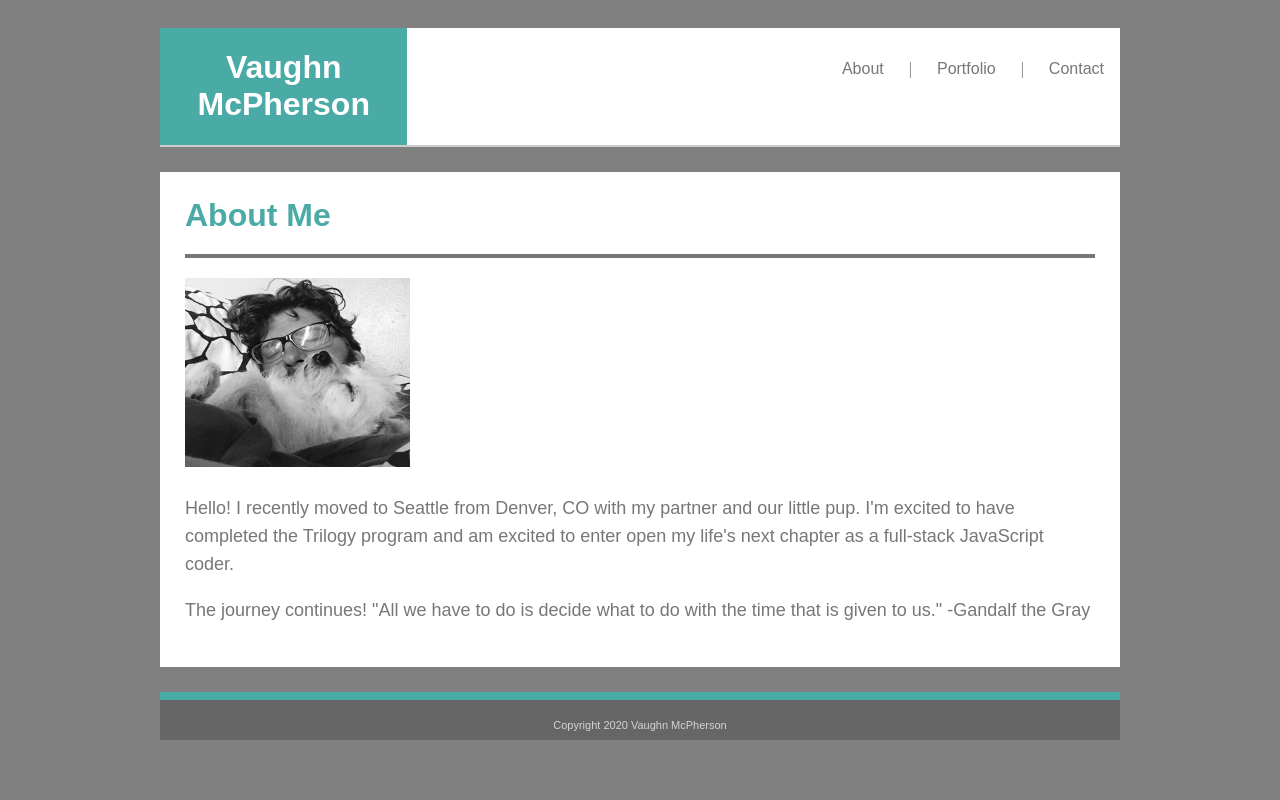
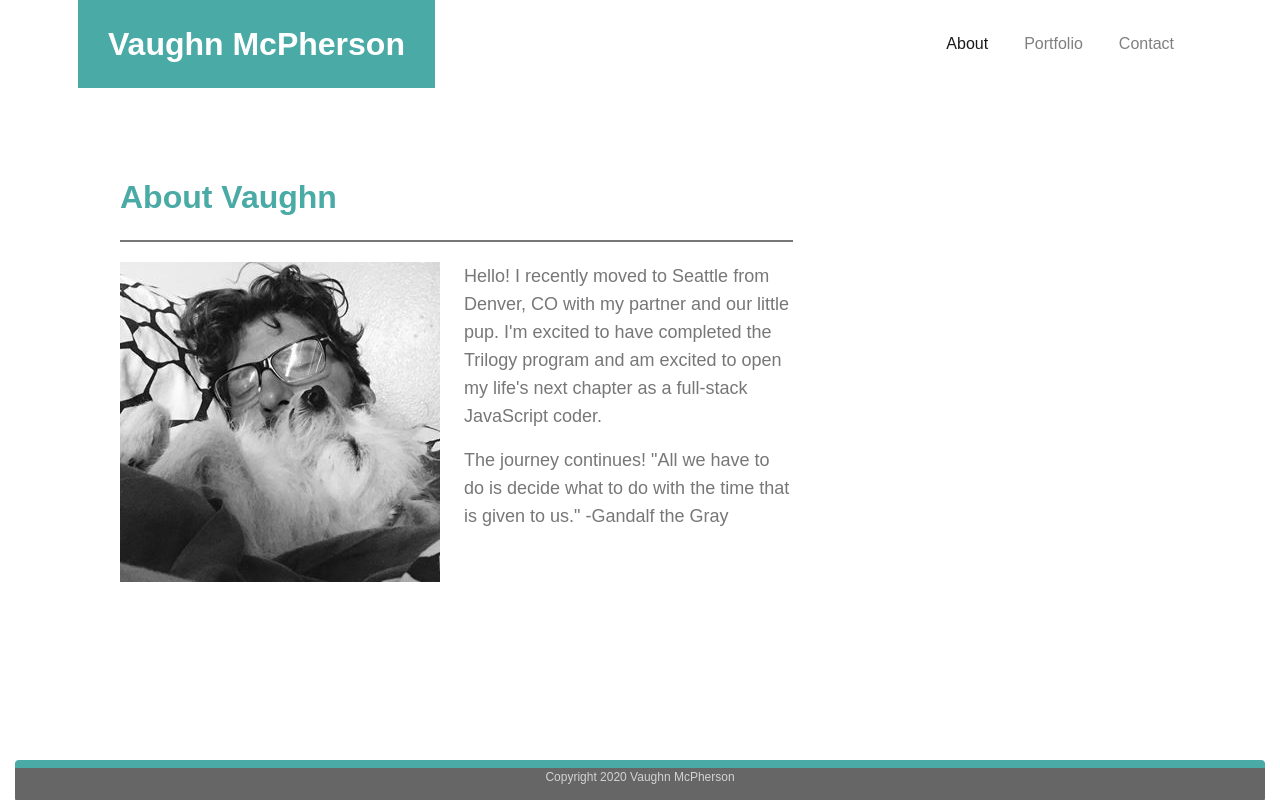
Before and after one commit to Vaughnsmcp/Unit2_Responsive_Portfolio, a plain HTML site: page index.html in a window 1280 px wide. Drawn offline with nearby package versions, Linux system fonts and the light colour scheme.

Commit message:
style, portfolio

```diff
--- a/assets/CSS/style.css
+++ b/assets/CSS/style.css
@@ -7,113 +7,140 @@
     font-family: 'Arial', 'Helvetica Neue', 'Helvetica', 'sans-serif';
 }
 
-    body {
-        background-image: url('../images/dynamic-style.png')repeat;
-        min-height: 100%;
-        border-color: #dddddd;
-        background-color: grey;
-    }
-
-    .wrapper {
-        width: 960px;
-        padding: 20px;
-        margin: 0 auto;
-    }
-
-    #myName {
-        display: inline-block;
-        background-color: #4aaaa5;
-        text-align: center;
-        width: 300px;
-        color: white;
-    }
-
-    #navBar {
-        width: 90%;
-        background-color: #ffffff;
-        float: center;
-        text-align: center;
-    }
-
-    #navBar a {
-        display: inline-block;
-        margin: 16px;
-        text-decoration: none;
-        color: #777777;
+a,
+p {
     font-family: 'Arial', 'Helvetica Neue', 'Helvetica', 'sans-serif';
 }
 
-    #navBar ul {
-        float: right;
+.row {
+    margin: 0px;
 }
 
-    #navBar li {
-        display: inline;
+.card {
+    border: none;
 }
 
-    #navBar li+li:before {
-        content: " | ";
-        padding: 0 5px;
-        color: #777777;
+.card-body {
+    padding: 0px;
 }
 
-    footer {
-        position: sticky;
-        border-top: 8px solid #4aaaa5;
-        background-color: #666666;
+.navbar {
+    background: #ffffff !important;
+    padding: 0 .5rem 0 .5rem;
 }
 
-    footer p {
-        color: #d3d3d3;
-        font-size: 11px;
+.navbar h1 {
+    width: 30%;
 }
 
-    header {
-        display: flex;
-        background-color: #ffffff;
-        border-bottom: 2px solid #cccccc;
+#navbarText {
+    width: 30%;
 }
 
-    #myPhoto {
-        float: center;
-        width: 225px;
-        height: 189px;
-        margin-right: 20px;
-        margin-bottom: 5px;
+.container {
+    padding: 0px;
 }
 
-    footer {
-        position: sticky;
-        border-top: 8px solid #4aaaa5;
-        height: 30px;
-        width: 960px;
-        background-color: #666666;
-        color: #777777;
-        text-align: center;
-        padding-bottom: 10px;
-        font-family: 'Arial', 'Helvetica Neue', 'Helvetica', 'sans-serif';
+.navbar-nav li {
+    margin-right: 20px;
 }
 
-    #content {
-        width: 910px;
-        padding: 25px;
-        margin: 25px 0px 25px 0px;
-        background-color: #ffffff;
+#columnAdjust {
+    padding: 0px;
 }
 
-    #content h1 {
-        margin: 0px 0px 20px 0px;
-        color: #4aaaa5;
+#navContainer {
+    background: #ffffff;
+    width: 100%;
 }
 
-    #content hr {
-        border: 2px solid #777777;
-        margin-bottom: 20px;
+.navbar-brand {
+    font-family: 'Arial', 'Helvetica Neue', 'Helvetica', 'sans-serif';
+    background-color: #4aaaa5;
+    color: #ffffff !important;
+    padding: 20px 30px 20px 30px;
+    font-size: 2.0rem;
+    font-weight: bold;
 }
 
-    p {
-        font-family: 'Arial', 'Helvetica Neue', 'Helvetica', 'sans-serif';
+#aboutContainer {
+    margin-top: 40px;
+    padding: 20px;
+}
+
+#aboutColumn {
+    padding: 30px;
+    background: #ffffff;
+}
+
+#aboutColumn p {
+    padding: 0px;
     color: #777777;
     font-size: 18px;
     line-height: 28px;
 }
+
+#aboutHeader h1 {
+    background: #ffffff;
+    color: #4aaaa5 !important;
+    font-weight: bold;
+    font-size: 2.0rem;
+}
+
+hr {
+    border: 1px solid #777777;
+    margin-bottom: 20px;
+}
+
+#footerContainer {
+    bottom: 0;
+    height: 40px;
+    width: 100%;
+    margin-top: auto;
+}
+
+#copyright {
+    border-top: 8px solid #4aaaa5;
+    margin-top: auto;
+    background-color: #666666;
+    color: #d3d3d3;
+    font-size: 12px;
+}
+
+#copyright p {
+    position: relative;
+    bottom: 0;
+}
+
+.imageContainer {
+    position: relative;
+    padding: 10px;
+}
+
+.text-block {
+    position: absolute;
+    text-align: center;
+    bottom: 20px;
+    left: 10px;
+    right: 0px;
+    width: 280px;
+    background-color: #4aaaa5;
+    color: #ffffff;
+    padding: 10px 10px 10px 10px;
+    height: 60px;
+}
+
+.text-block p {
+    color: white;
+}
+
+.table {
+    background: red;
+}
+
+.tbody {
+    color: red;
+    width: 100%;
+    margin-left: auto;
+    margin-right: auto;
+}
--- a/index.html
+++ b/index.html
@@ -1,52 +1,88 @@
 <!DOCTYPE html>
-
 <html lang="en">
 
 <head>
     <meta charset="UTF-8">
-    <meta name="viewport" content="width=device-width, initial-scale=1.0">
+    <meta name="viewport" content="width=device-width, initial-scale=1.0, shrink-to-fit=no">
     <meta http-equiv="X-UA-Compatible" content="ie=edge">
-    <title>Vaughn McPherson Portfolio</title>
+    <link rel="stylesheet" href="https://maxcdn.bootstrapcdn.com/bootstrap/4.0.0/css/bootstrap.min.css">
     <link rel="stylesheet" type="text/css" href="assets/css/style.css">
+    <title>About Vaughn McPherson</title>
 </head>
 
 <body>
+    <div class="container-fluid" id="navContainer">
+        <div class="container">
+            <div class="row">
+                <div class="col-lg-12" id="columnAdjust">
+                    <div class="container">
+                        <nav class="navbar navbar-expand-md navbar-light bg-light" id="navBar">
+                            <a class="navbar-brand" href="#">Vaughn McPherson</a>
+                            <button class="navbar-toggler" type="button" data-toggle="collapse" data-target="#navbarText" aria-controls="navbarText" aria-expanded="false" aria-label="Toggle navigation">
+                <span class="navbar-toggler-icon"></span>
+              </button>
+                            <div class="collapse navbar-collapse" id="navbarText">
+                                <ul class="navbar-nav ml-auto">
+                                    <li class="nav-item active">
+                                        <a class="nav-link" href="index.html">About<span class="sr-only">(current)</span></a>
+                                    </li>
 
-    <div class="wrapper">
-        <header>
-            <div id=myName>
-                <h1>Vaughn McPherson</h1>
+                                    <li class="nav-item">
+                                        <a class="nav-link" href="portfolio.html">Portfolio</a>
+                                    </li>
+
+                                    <li class="nav-item">
+                                        <a class="nav-link" href="contact.html">Contact</a>
+                                    </li>
+                                </ul>
+                            </div>
+                        </nav>
+                    </div>
+                </div>
             </div>
-            <section id="navBar">
-                <ul>
-                    <li><a href="index.html">About</a></li>
-                    <li><a href="portfolio.html">Portfolio</a></li>
-                    <li><a href="contact.html">Contact</a></li>
-                </ul>
-            </section>
-        </header>
+        </div>
+    </div>
+    <div class="container" id="aboutContainer">
+        <div class="row">
+            <div class="col-lg-8" id="aboutColumn">
+                <div class="card">
+                    <div class="card-body" id="aboutHeader">
+                        <h1>About Vaughn</h1>
+                    </div>
+                    <hr>
+                </div>
+                <img src="images/Vaughn+pup.jpeg" class="img-responsive float-left mr-4 about-img">
+                <p>Hello! I recently moved to Seattle from Denver, CO with my partner and our little pup. I'm excited to have completed the Trilogy program and am excited to open my life's next chapter as a full-stack JavaScript coder.
+                </p>
+                <P>The journey continues! "All we have to do is decide what to do with the time that is given to us." -Gandalf the Gray</P>
 
-        <div id="content">
-            <h1>About Me</h1>
-            <hr>
-
-            <div id="statement">
-                <img id="myPhoto" src="images/Vaughn+pup.jpeg" alt="Vaughn McPherson">
-
-                <p>Hello! I recently moved to Seattle from Denver, CO with my partner and our little pup. I'm excited to have completed the Trilogy program and am excited to enter open my life's next chapter as a full-stack JavaScript coder.
-                </p>
-
-                <p>The journey continues! "All we have to do is decide what to do with the time that is given to us." -Gandalf the Gray</p>
 
             </div>
 
+
         </div>
 
-        <footer>
-
-            <p>Copyright 2020 Vaughn McPherson</p>
-
-        </footer>
+    </div>
+    <div class="container-fluid fixed-bottom" id="footerContainer">
+        <div class="row">
+            <div class="col-lg-12" id="columnAdjust">
+                <div class="card" id="copyright">
+                    <div class="card-body">
+                        <div class="text-center">
+                            <p>Copyright 2020 Vaughn McPherson</p>
+                        </div>
+                    </div>
+                </div>
+            </div>
+        </div>
+    </div>
 </body>
 
 </html>
+
+</body>
+<script src="https://code.jquery.com/jquery-3.3.1.slim.min.js" integrity="sha384-q8i/X+965DzO0rT7abK41JStQIAqVgRVzpbzo5smXKp4YfRvH+8abtTE1Pi6jizo" crossorigin="anonymous"></script>
+<script src="https://cdnjs.cloudflare.com/ajax/libs/popper.js/1.14.7/umd/popper.min.js" integrity="sha384-UO2eT0CpHqdSJQ6hJty5KVphtPhzWj9WO1clHTMGa3JDZwrnQq4sF86dIHNDz0W1" crossorigin="anonymous"></script>
+<script src="https://stackpath.bootstrapcdn.com/bootstrap/4.3.1/js/bootstrap.min.js" integrity="sha384-JjSmVgyd0p3pXB1rRibZUAYoIIy6OrQ6VrjIEaFf/nJGzIxFDsf4x0xIM+B07jRM" crossorigin="anonymous"></script>
+
+</html>
```
Also changed, not shown: portfolio.html (+1 -2 lines). Lines whose indentation alone changed are shown as unchanged.
